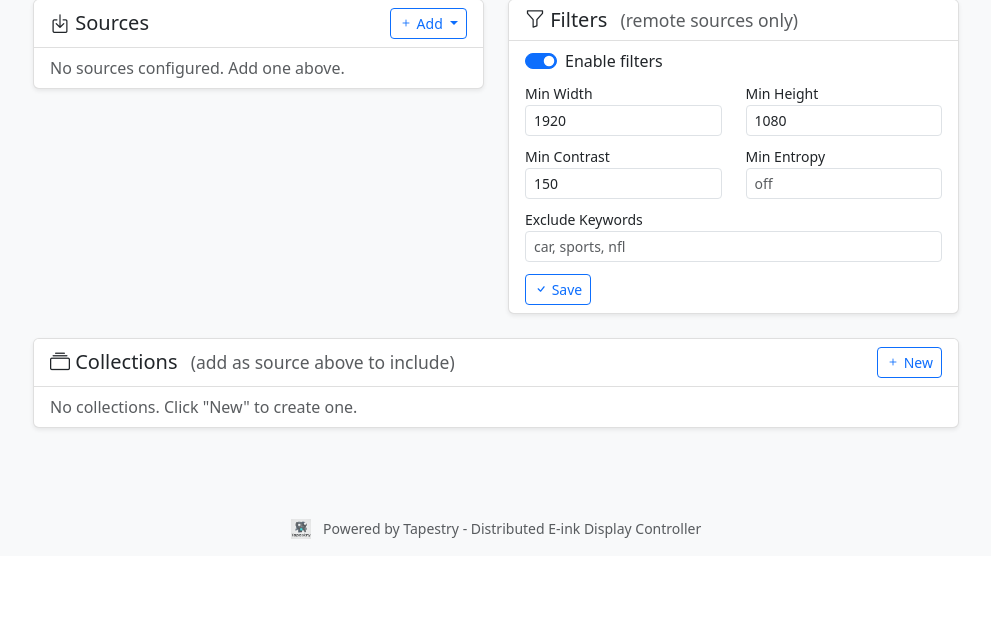
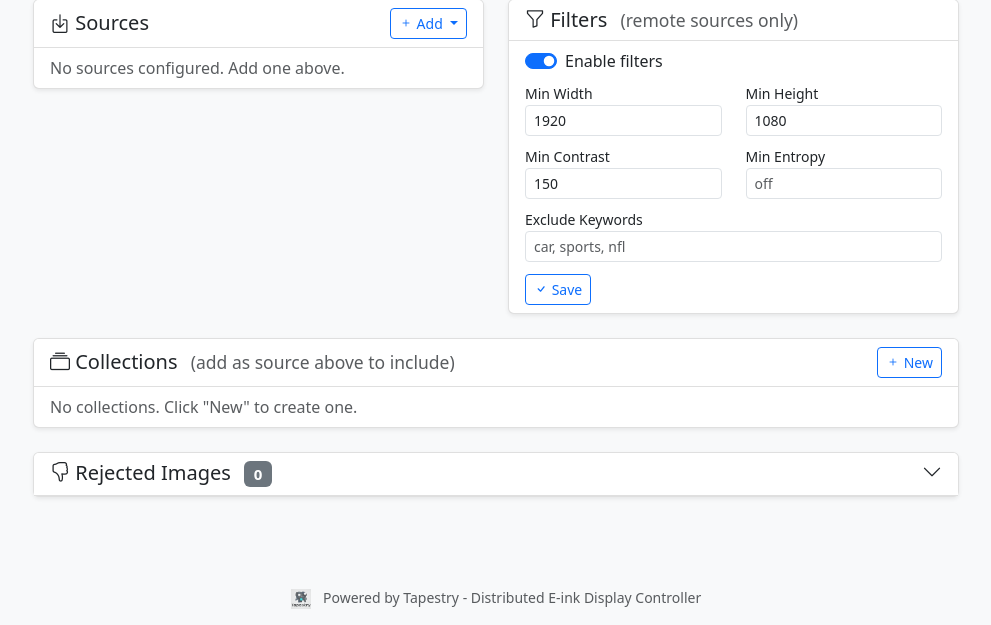
Before and after one commit to BackSlasher/tapestry-controller, a Flask app: page /curation in a window 1280 px wide. Shown: the part 395-1020 px from the top of the page, without its empty margins (144-1135 px from the left). Before the commit the page ends 934 px from the top, so only its background shows below. Run offline with Flask 2, Linux system fonts and the light colour scheme; data that the repository does not hold is empty; parts of the project's set-up code (start-up, migrations or seed data) failed here and were passed over; some libraries are stand-ins or nearby versions.

Commit message:
Add rejected images management section
- Collapsible section showing all rejected images with source info
- Restore button to un-reject images (allows them in future curations)
- API endpoints: /api/curation/rejected, /api/curation/unreject
- Updates rejected list when images are rejected via viewer

Co-Authored-By: Claude Opus 4.5 <noreply@anthropic.com>

```diff
--- a/src/tapestry/webui/app.py
+++ b/src/tapestry/webui/app.py
@@ -1787,6 +1787,45 @@ def like_image():
         return jsonify({"error": str(e)}), 500
 
 
+@app.route("/api/curation/rejected")
+def get_rejected_images():
+    """Get list of rejected images with metadata."""
+    if not curation_manager:
+        return jsonify({"error": "Curation manager not initialized"}), 500
+
+    try:
+        rejected_ids = curation_manager.staging.get_rejected_list()
+        rejected = []
+        for img_id in rejected_ids:
+            info = curation_manager.staging.get_image_info(img_id)
+            if info:
+                rejected.append(info)
+        return jsonify({"success": True, "rejected": rejected})
+    except Exception as e:
+        logger.error(f"Failed to get rejected: {e}")
+        return jsonify({"error": str(e)}), 500
+
+
+@app.route("/api/curation/unreject", methods=["POST"])
+def unreject_image():
+    """Restore a rejected image (remove from rejection list)."""
+    if not curation_manager:
+        return jsonify({"error": "Curation manager not initialized"}), 500
+
+    data = request.get_json()
+    if not data or "image_id" not in data:
+        return jsonify({"error": "image_id required"}), 400
+
+    try:
+        image_id = data["image_id"]
+        # Set status back to 'active' (or could delete the record)
+        curation_manager.staging.db.set_status(image_id, "active")
+        return jsonify({"success": True, "message": f"Unrejected {image_id}"})
+    except Exception as e:
+        logger.error(f"Failed to unreject: {e}")
+        return jsonify({"error": str(e)}), 500
+
+
 @app.route("/api/curation/stats")
 def get_curation_stats():
     """Get curation database statistics."""
--- a/src/tapestry/webui/templates/curation.html
+++ b/src/tapestry/webui/templates/curation.html
@@ -160,6 +160,24 @@
                 </div>
             </div>
         </div>
+
+        <!-- Rejected Images -->
+        <div class="card mb-4">
+            <div class="card-header py-2" style="cursor: pointer;" data-bs-toggle="collapse" data-bs-target="#rejected-section">
+                <h5 class="card-title mb-0">
+                    <i class="bi bi-hand-thumbs-down"></i> Rejected Images
+                    <span id="rejected-count" class="badge bg-secondary ms-2">0</span>
+                    <i class="bi bi-chevron-down float-end"></i>
+                </h5>
+            </div>
+            <div id="rejected-section" class="collapse">
+                <div class="card-body py-2">
+                    <div id="rejected-list" class="list-group list-group-flush">
+                        <div class="text-muted">Loading...</div>
+                    </div>
+                </div>
+            </div>
+        </div>
     </div>
 </div>
 
@@ -313,6 +331,7 @@ document.addEventListener('DOMContentLoaded', function() {
     loadConfig();
     loadStaging();
     loadCollections();
+    loadRejected();
 
     document.getElementById('start-screensaver').addEventListener('click', startScreensaver);
     document.getElementById('stop-screensaver').addEventListener('click', stopScreensaver);
@@ -730,6 +749,64 @@ function showResult(message, success) {
     setTimeout(() => { div.style.display = 'none'; }, 5000);
 }
 
+// ============= Rejected Images =============
+
+function loadRejected() {
+    fetch('/api/curation/rejected')
+        .then(response => response.json())
+        .then(data => {
+            const container = document.getElementById('rejected-list');
+            const countBadge = document.getElementById('rejected-count');
+
+            if (!data.rejected || data.rejected.length === 0) {
+                container.innerHTML = '<div class="text-muted p-2">No rejected images</div>';
+                countBadge.textContent = '0';
+                return;
+            }
+
+            countBadge.textContent = data.rejected.length;
+
+            container.innerHTML = data.rejected.map(img => {
+                let source = img.source_type === 'reddit'
+                    ? `<i class="bi bi-reddit text-danger"></i> ${img.source_name}`
+                    : `<i class="bi bi-collection"></i> ${img.source_name}`;
+                let title = img.title ? ` &mdash; ${img.title.substring(0, 50)}${img.title.length > 50 ? '...' : ''}` : '';
+
+                return `
+                    <div class="list-group-item d-flex justify-content-between align-items-center py-2">
+                        <div class="text-truncate">
+                            ${source}${title}
+                            <small class="text-muted d-block">${img.id}</small>
+                        </div>
+                        <button class="btn btn-sm btn-outline-success" onclick="unrejectImage('${img.id}')">
+                            <i class="bi bi-arrow-counterclockwise"></i> Restore
+                        </button>
+                    </div>
+                `;
+            }).join('');
+        })
+        .catch(error => {
+            console.error('Error loading rejected:', error);
+        });
+}
+
+function unrejectImage(imageId) {
+    fetch('/api/curation/unreject', {
+        method: 'POST',
+        headers: {'Content-Type': 'application/json'},
+        body: JSON.stringify({image_id: imageId})
+    })
+    .then(response => response.json())
+    .then(data => {
+        if (data.success) {
+            showResult('Image restored - will appear in future curations', true);
+            loadRejected();
+        } else {
+            showResult(data.error, false);
+        }
+    });
+}
+
 // ============= Collections Management =============
 
 function loadCollections() {
@@ -969,6 +1046,7 @@ function dislikeCurrentImage() {
             showResult('Image rejected', true);
             imageViewerModal.hide();
             loadStaging();
+            loadRejected();
         } else {
             showResult(data.error, false);
         }
```
